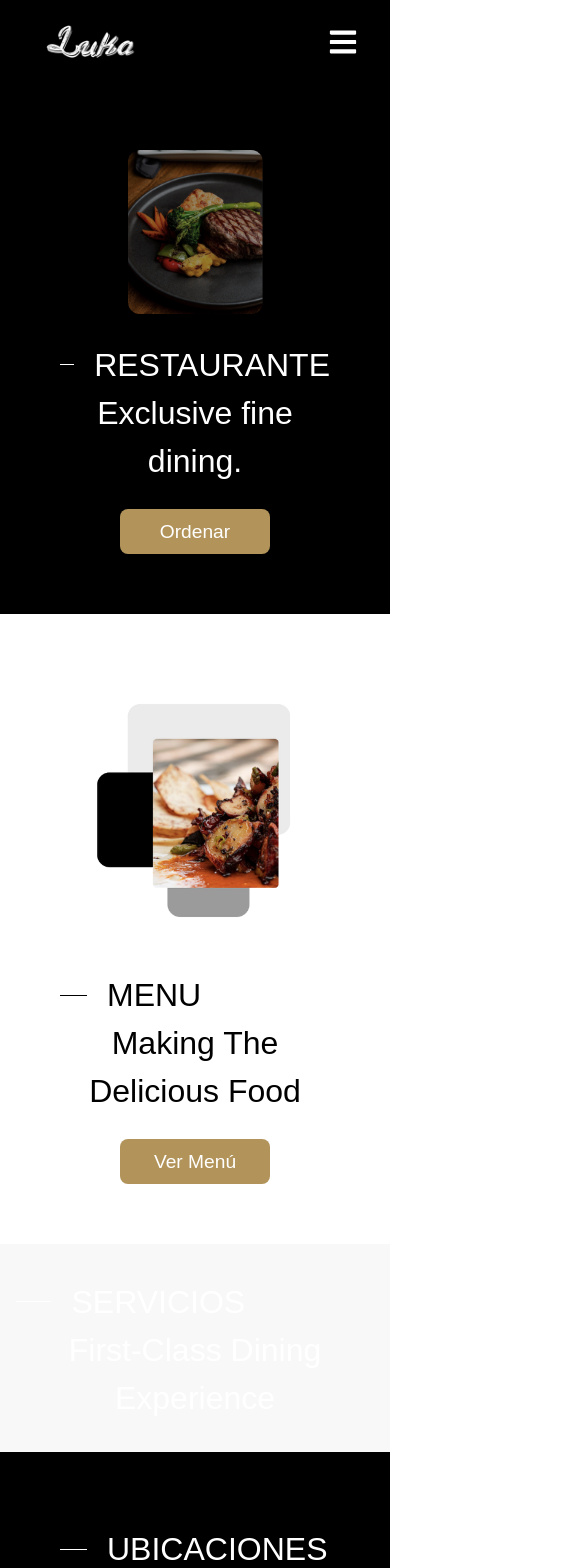
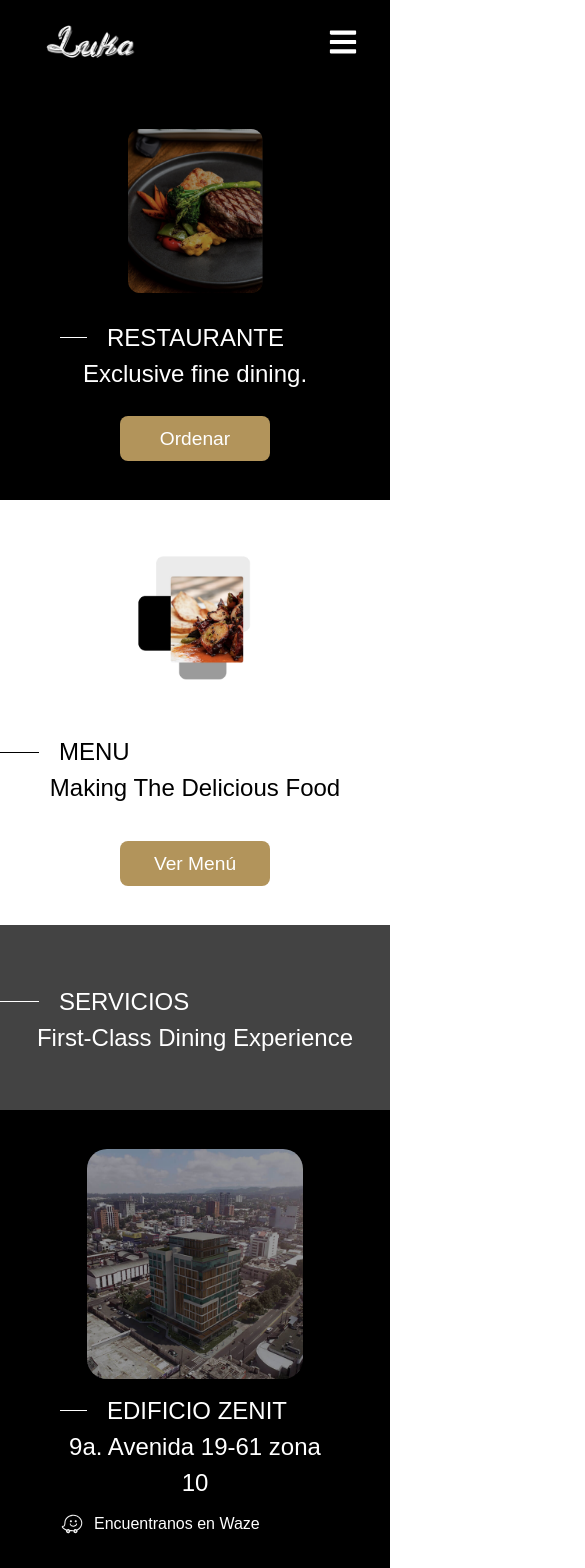
Before and after one commit to Kojimena/luka, a React (Vite) app: page / in a window 390 px wide. Shown: the top 1568 px of the page, 585 px wide, since content can reach past the window. Built offline with nearby package versions, Linux system fonts and the light colour scheme.

Commit message:
responsive first

```diff
--- a/src/components/Contact/Contact.module.css
+++ b/src/components/Contact/Contact.module.css
@@ -62,7 +62,7 @@
     align-items: center;
     justify-content: center;
     width: 80%;
-    height: 90%;
+    height: 100%;
 }
 
 .contactright button {
@@ -87,6 +87,14 @@
 }
 
 @media screen and (max-width: 768px) {
+
+    .container {
+        display: flex;
+        flex-direction: column;
+        gap : 20px;
+
+    }
+
     .contactinfo{
         width: 100%;
         flex-direction: column;
@@ -107,4 +115,9 @@
         margin-bottom: 30px;
     }
 
+    .contactright {
+
+        padding: 20px;
+    }
+
 }
--- a/src/components/Title/Title.css
+++ b/src/components/Title/Title.css
@@ -46,7 +46,7 @@
 
 @media screen and (max-width:940px) {
     .titlecolumn .title1, .titlecolumn .title2{
-        font-size: 32px !important;
+        font-size: 24px !important;
     }
 
     .titleunderlined{
--- a/src/pages/PrincipalPage/PrincipalPage.css
+++ b/src/pages/PrincipalPage/PrincipalPage.css
@@ -132,6 +132,23 @@ img.menu__img {
     gap: 10%;
 }
 
+.location__content__map a{
+    text-decoration: none;
+    color: #fff;
+    font-family: "BASKE1", sans-serif;
+    display: flex;
+    flex-direction: row-reverse;
+    gap: 10px;
+}
+
+.location__content__map__text {
+    display: flex;
+    flex-direction: column;
+    justify-content: flex-start;
+    align-items: flex-start;
+    width: 100%;
+}
+
 .location__content {
     display: flex;
     flex-direction: column;
@@ -177,7 +194,7 @@ img.menu__img {
     width: 50%;
     background-color: #000;
     color: #fff;
-    padding: 20px;
+    padding: 40px;
     border-radius: 12px;
 }
 
@@ -241,7 +258,6 @@ img.menu__img {
         flex-direction: column;
         align-items: center;
         justify-content: center;
-        max-width: 100%;
         position: static;
     }
 
@@ -274,6 +290,8 @@ img.menu__img {
         flex-direction: column;
         align-items: center;
         background-color: #fff;
+        width: 100%;
+        padding: 0px;
     }
 
     .menu__content{
@@ -300,9 +318,8 @@ img.menu__img {
         display: flex;
         flex-direction: column;
         align-items: center;
-        padding: 4%;
-        justify-content: center;
-        background-color: #F8F8F8;
+        padding: 0;
+        width: 100%;
     }
 
     .services__content {
@@ -345,30 +362,52 @@ img.menu__img {
         text-align: center;
     }
 
-    .home .gradient{
-        display: none;
-    }
-
-    .home .dots {
-        display: none;
-    }
-
     .horario {
         justify-content: flex-start;
         padding-top: 10%;
     }
 
+    .location__content__map {
+        flex-direction: column ;
+    }
+
+    img.location__content__map__img {
+        width: 80%;
+        height: 80%;
+        border-radius: 20px;
+    }
+
     section {
-        padding-top: 10%;
-        padding-bottom: 10%;
+        padding-top: 10% !important;
+        padding-bottom: 10% !important;
     }
 
     .horario__content {
-        position: relative;
-        top: 10%;
+        flex-direction: column;
+    }
+
+    .contact{
+       padding: 0;
+    }
+
+    .contact__content__info__container{
+        width: 100%;
+        gap: 20px;
+    }
+
+    img.menu__img {
+        width: 40%;
+        height: 40%;
+        border-radius: 20px;
+    }
+
+    .contact__content__info__container__title {
+        font-size: 32px;
+    }
+
+    .contact__content__info__container {
+        padding: 0;
     }
 
 
-
-
 }
--- a/src/pages/PrincipalPage/PrincipalPage.jsx
+++ b/src/pages/PrincipalPage/PrincipalPage.jsx
@@ -32,10 +32,14 @@ const PrincipalPage = () => {
             </section>
             <section id='ubicaciones' className="location">
                 <div className='location__content'>
-                    <Title title1="UBICACIONES" title2="Find Us" column color="#fff" fontsize="4.5rem"/>
                     <div className='location__content__map'>
                         <img src="/images/location.png" alt="map" className="location__content__map__img"/>
-                        <Title title1="EDIFICIO ZENIT" title2="9a. Avenida 19-61 zona 10" column color="#fff" fontsize="2.5rem"/>
+                        <div className='location__content__map__text'>
+                            <Title title1="EDIFICIO ZENIT" title2="9a. Avenida 19-61 zona 10" column color="#fff" fontsize="2.5rem"/>
+                            <a href="https://goo.gl/maps/6Z6Z7Z6Z6Z6Z6Z6Z6" target="_blank" rel="noreferrer" className="location__content__map__link">Encuentranos en Waze
+                                <img src="/images/waze.svg" alt="arrow" className="location__content__map__link__img"/>
+                            </a>
+                        </div>
                     </div>
                 </div>
             </section>
@@ -47,7 +51,6 @@ const PrincipalPage = () => {
             </section>
             <section id='contact' className="contact">
                 <div className='contact__content'>
-                    <Title title1="CONTACTO" title2="Get In Touch" column color="#fff" fontsize="4.5rem"/>
                     <Contact />
                 </div>
             </section>
```
Also changed, not shown: public/images/waze.svg (added).
